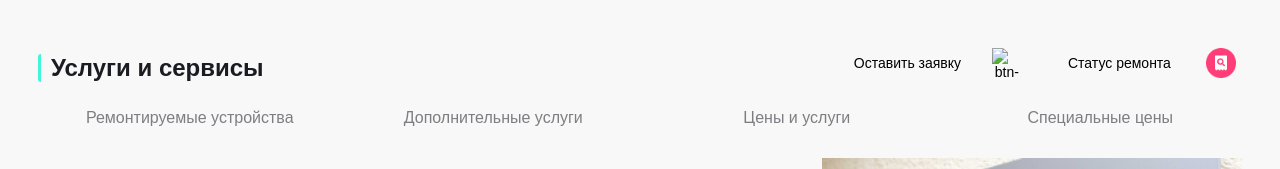
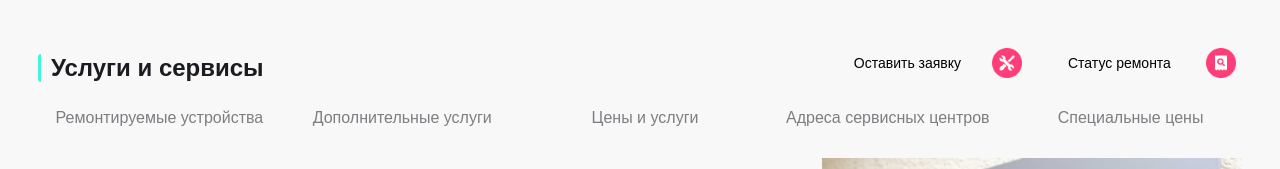
Before and after one commit to di0303/di0303.maket-5.8.io, a plain HTML site: page index.html in a window 1280 px wide. Shown: the top 169 px of the page. Drawn offline with Linux system fonts and the light colour scheme; a web font is replaced by a local one.

Commit message:
Update index.html

```diff
--- a/index.html
+++ b/index.html
@@ -32,7 +32,7 @@
         <h1 class="service__title-name">Услуги и сервисы </h1>
 
         <button class="service__title-btn set">Оставить заявку
-            <img src="setting — копия.png" alt="btn-set">
+            <img src="setting.png" alt="btn-set">
         </button>
         <button class="service__title-btn search"> Статус ремонта
             <img src="search.png" alt="btn-search">
@@ -42,6 +42,7 @@
         <button class="service__filter-button">Ремонтируемые устройства</button>
         <button class="service__filter-button">Дополнительные услуги</button>
         <button class="service__filter-button">Цены и услуги</button>
+        <button class="service__filter-button">Адреса сервисных центров</button>
         <button class="service__filter-button">Специальные цены</button>
 
         </div>
```
